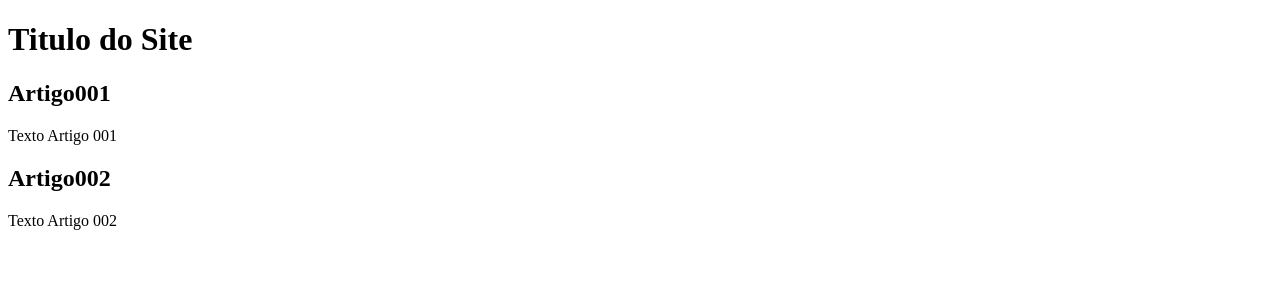
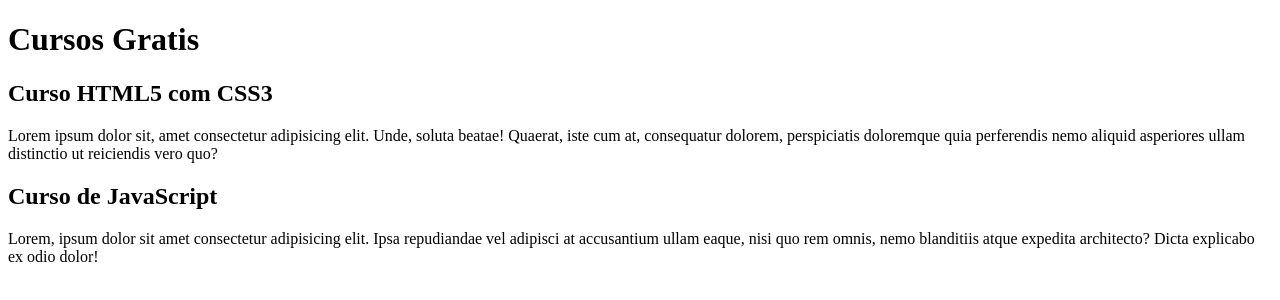
Before and after one commit to douglasonline1991/Projeto_Site, a plain HTML site: page index.html in a window 1280 px wide. Drawn offline with Linux system fonts and the light colour scheme.

Commit message:
comecei a escrever o conteudo

```diff
--- a/index.html
+++ b/index.html
@@ -8,15 +8,15 @@
 <body>
     <main>
         <header>
-           <h1>Titulo do Site</h1>
+           <h1>Cursos Gratis</h1>
         </header>
         <article>
-            <h2>Artigo001</h2>
-            <p> Texto Artigo 001</p>
+            <h2>Curso HTML5 com CSS3</h2>
+            <p> Lorem ipsum dolor sit, amet consectetur adipisicing elit. Unde, soluta beatae! Quaerat, iste cum at, consequatur dolorem, perspiciatis doloremque quia perferendis nemo aliquid asperiores ullam distinctio ut reiciendis vero quo?</p>
         </article>
         <article>
-            <h2>Artigo002</h2>
-            <p> Texto Artigo 002</p>
+            <h2>Curso de JavaScript</h2>
+            <p> Lorem, ipsum dolor sit amet consectetur adipisicing elit. Ipsa repudiandae vel adipisci at accusantium ullam eaque, nisi quo rem omnis, nemo blanditiis atque expedita architecto? Dicta explicabo ex odio dolor!</p>
         </article>
     </main>
 </body>
```
